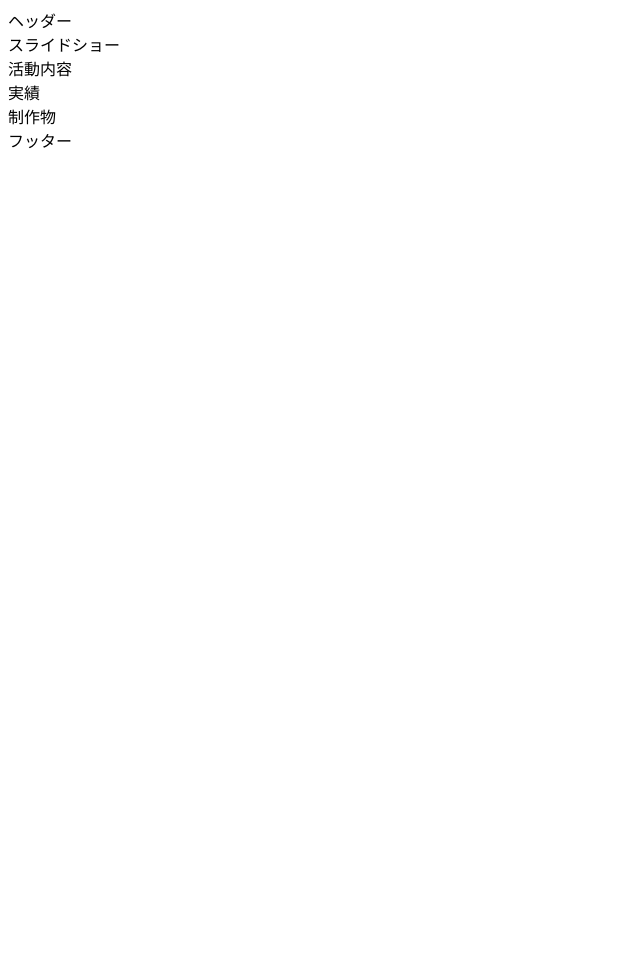
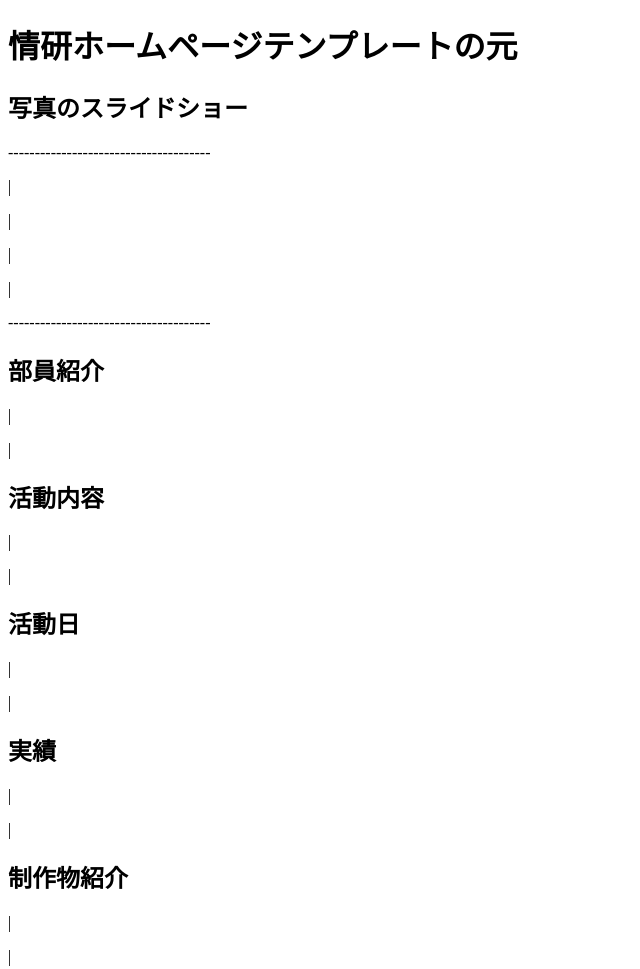
Before and after one commit to mct-jo-ken/mct-jo-ken.github.io, a plain HTML site: page index.html in a window 1280 px wide. Shown: the whole page, without its empty margins (0-640 px from the left). Before the commit the page ends 800 px from the top, so only its background shows below. Drawn offline with Linux system fonts and the light colour scheme.

Commit message:
テンプレートの元を作成

```diff
--- a/index.html
+++ b/index.html
@@ -1,24 +1,32 @@
 <!DOCTYPE html>
-<html lang="en">
-<head>
+<html lang="ja">
+  <head>
     <meta charset="UTF-8">
-    <meta name="viewport" content="width=device-width, initial-scale=1.0">
-    <title>mct joken</title>
-</head>
-<body>
-    <header>ヘッダー</header>
-    <main>
-        <div>スライドショー</div>
-
-
-        <div>活動内容</div>
-
-
-        <div>実績</div>
-
-
-        <div>制作物</div>
-    </main>
-    <footer>フッター</footer>
-</body>
+    <title>情研ホームページ</title>
+  </head>
+  <body>
+    <h1>情研ホームページテンプレートの元</h1>
+    <h2>写真のスライドショー</h2>
+    <p>--------------------------------------</p>
+    <p>|</p>
+    <p>|</p>
+    <p>|</p>
+    <p>|</p>
+    <p>--------------------------------------</p>
+    <h2>部員紹介</h2>
+    <p>|</p>
+    <p>|</p>
+    <h2>活動内容</h2>
+    <p>|</p>
+    <p>|</p>
+    <h2>活動日</h2>
+    <p>|</p>
+    <p>|</p>
+    <h2>実績</h2>
+    <p>|</p>
+    <p>|</p>
+    <h2>制作物紹介</h2>
+    <p>|</p>
+    <p>|</p>
+  </body>
 </html>
```
